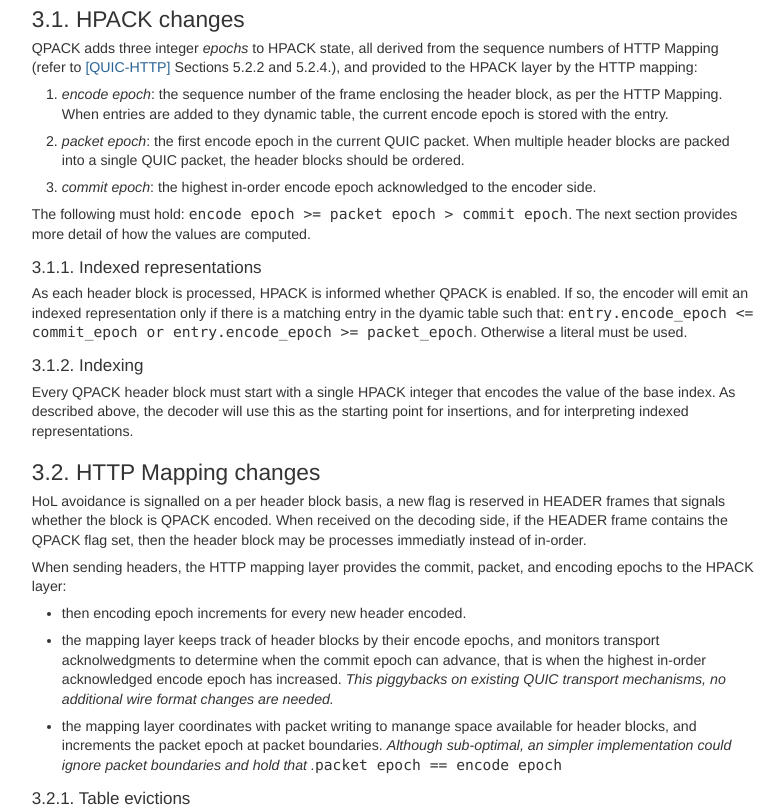
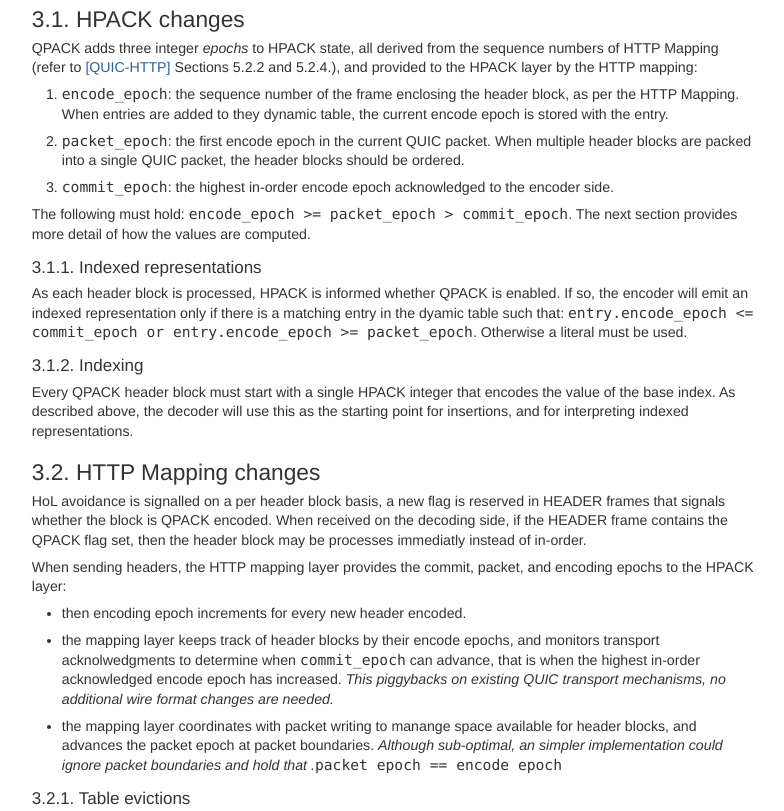
Before and after one commit to krasic/draft-krasic-quic-hpack, a plain HTML site: page draft-krasic-quic-hpack-latest.html in a window 1280 px wide. Shown: the part 2300-3111 px from the top of the page, without its empty margins (40-824 px from the left). Drawn offline with Linux system fonts and the light colour scheme.

Commit message:
more tweaks.

```diff
--- a/draft-krasic-quic-hpack-latest.html
+++ b/draft-krasic-quic-hpack-latest.html
@@ -414,11 +414,11 @@ address {
 <p/>
 
 <ol>
-  <li><em>encode epoch</em>: the sequence number of the frame enclosing the header block, as per the HTTP Mapping.  When entries are added to they dynamic table, the current encode epoch is stored with the entry.</li>
-  <li><em>packet epoch</em>: the first encode epoch in the current QUIC packet.  When multiple header blocks are packed into a single QUIC packet, the header blocks should be ordered.</li>
-  <li><em>commit epoch</em>: the highest in-order encode epoch acknowledged to the encoder side.</li>
+  <li><samp>encode_epoch</samp>: the sequence number of the frame enclosing the header block, as per the HTTP Mapping.  When entries are added to they dynamic table, the current encode epoch is stored with the entry.</li>
+  <li><samp>packet_epoch</samp>: the first encode epoch in the current QUIC packet.  When multiple header blocks are packed into a single QUIC packet, the header blocks should be ordered.</li>
+  <li><samp>commit_epoch</samp>: the highest in-order encode epoch acknowledged to the encoder side.</li>
 </ol>
-<p id="rfc.section.3.1.p.3">The following must hold: <samp>encode epoch &gt;= packet epoch &gt; commit epoch</samp>.  The next section provides more detail of how the values are computed.</p>
+<p id="rfc.section.3.1.p.3">The following must hold: <samp>encode_epoch &gt;= packet_epoch &gt; commit_epoch</samp>.  The next section provides more detail of how the values are computed.</p>
 <h3 id="rfc.section.3.1.1"><a href="#rfc.section.3.1.1">3.1.1.</a> <a href="#indexed-representations" id="indexed-representations">Indexed representations</a></h3>
 <p id="rfc.section.3.1.1.p.1">As each header block is processed, HPACK is informed whether QPACK is enabled.  If so, the encoder will emit an indexed representation only if there is a matching entry in the dyamic table such that: <samp>entry.encode_epoch &lt;= commit_epoch or entry.encode_epoch &gt;= packet_epoch</samp>.  Otherwise a literal must be used.</p>
 <h3 id="rfc.section.3.1.2"><a href="#rfc.section.3.1.2">3.1.2.</a> <a href="#indexing" id="indexing">Indexing</a></h3>
@@ -430,8 +430,8 @@ address {
 
 <ul>
   <li>then encoding epoch increments for every new header encoded.</li>
-  <li>the mapping layer keeps track of header blocks by their encode epochs, and monitors transport acknolwedgments to determine when the commit epoch can advance, that is when the highest in-order acknowledged encode epoch has increased.  <em>This piggybacks on existing QUIC transport mechanisms, no additional wire format changes are needed.</em></li>
-  <li>the mapping layer coordinates with packet writing to manange space available for header blocks, and increments the packet epoch at packet boundaries.  <em>Although sub-optimal, an simpler implementation could ignore packet boundaries and hold that .</em><samp>packet epoch == encode epoch</samp></li>
+  <li>the mapping layer keeps track of header blocks by their encode epochs, and monitors transport acknolwedgments to determine when <samp>commit_epoch</samp> can advance, that is when the highest in-order acknowledged encode epoch has increased.  <em>This piggybacks on existing QUIC transport mechanisms, no additional wire format changes are needed.</em></li>
+  <li>the mapping layer coordinates with packet writing to manange space available for header blocks, and advances the packet epoch at packet boundaries.  <em>Although sub-optimal, an simpler implementation could ignore packet boundaries and hold that .</em><samp>packet epoch == encode epoch</samp></li>
 </ul>
 <h3 id="rfc.section.3.2.1"><a href="#rfc.section.3.2.1">3.2.1.</a> <a href="#table-evictions" id="table-evictions">Table evictions</a></h3>
 <p id="rfc.section.3.2.1.p.1">Since QPACK allows headers to be processed out of order, it might be possible that an header block may contain references to entries that have already been evicted by the time it arrives.  For example, suppose HB was encoded after HA, and HB evicts an entry reference by HA.   If due to network drops HB is decoded first, the reference in HA will become invalid.</p>
```
Also changed, not shown: draft-krasic-quic-hpack-latest.txt, 1 other file.
